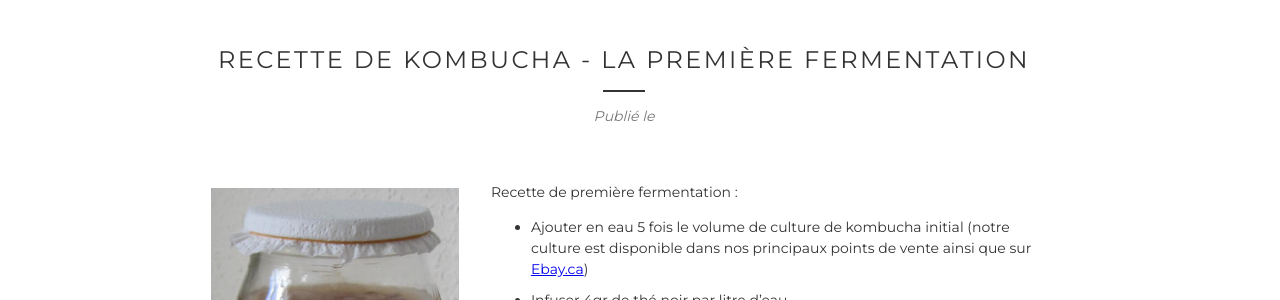
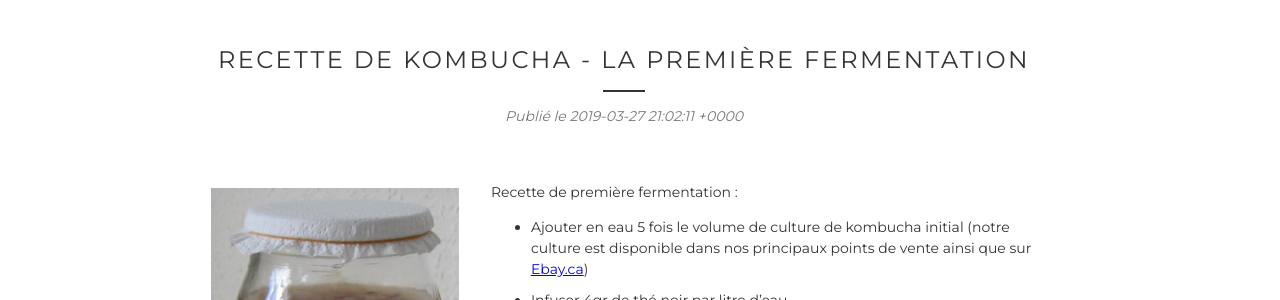
Before and after one commit to ouarez/djodjo-jekyll, a Jekyll site: the page built from _publications/premiere-fermentation.md, in a window 1280 px wide. Shown: the part 460-760 px from the top of the page. Built offline with Jekyll 4.4.1, drawn with Linux system fonts in a browser that asks for light colours; nearby versions of some CDN libraries; some web fonts are replaced; a script that is not in the unit is left out.

Commit message:
Update Publications “premiere-fermentation”

```diff
--- a/_publications/premiere-fermentation.md
+++ b/_publications/premiere-fermentation.md
@@ -1,12 +1,15 @@
 ---
-layout: publication
-title: "Publications"
-slogan: "Recettes et articles"
-cover_image: /img/kombucha-cover.jpg
-post_title: "Recette de Kombucha - la première fermentation"
+post_title: Recette de Kombucha - la première fermentation
+post_date: 2019-03-27T21:02:11.534Z
 post_image: /img/premiere-fermentation.jpg
 recette_image: /img/recette1.jpg
-description: Cette première recette décrit comment accomplir la première fermentation de kombucha, à l'aide du symbiote (aussi appelé scoby, mère ou champignon).
+layout: publication
+title: Publications
+description: >-
+  Cette première recette décrit comment accomplir la première fermentation de
+  kombucha, à l'aide du symbiote (aussi appelé scoby, mère ou champignon).
+slogan: Recettes et articles
+cover_image: /img/kombucha-cover.jpg
 ---
 Recette de première fermentation :
 
```
